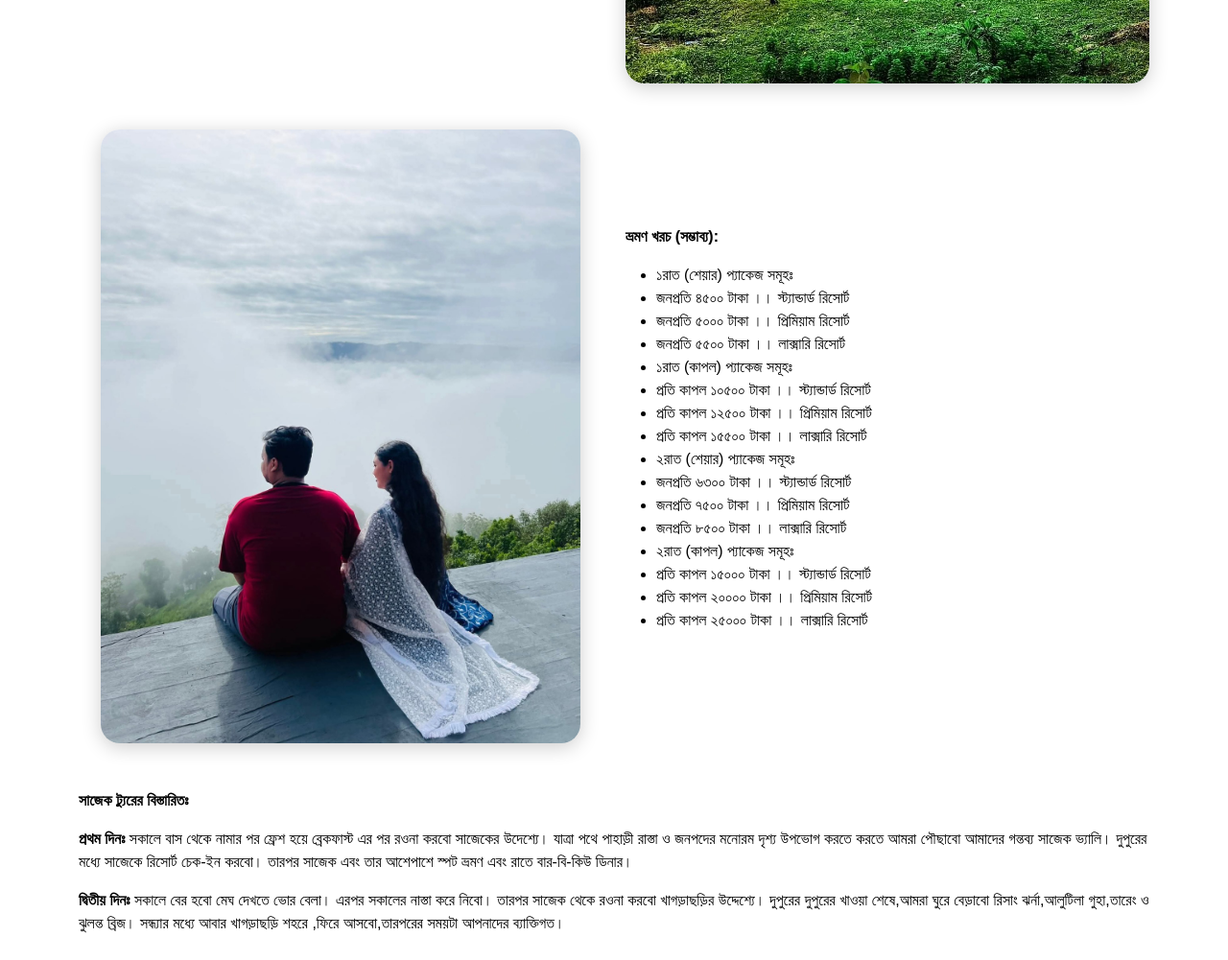
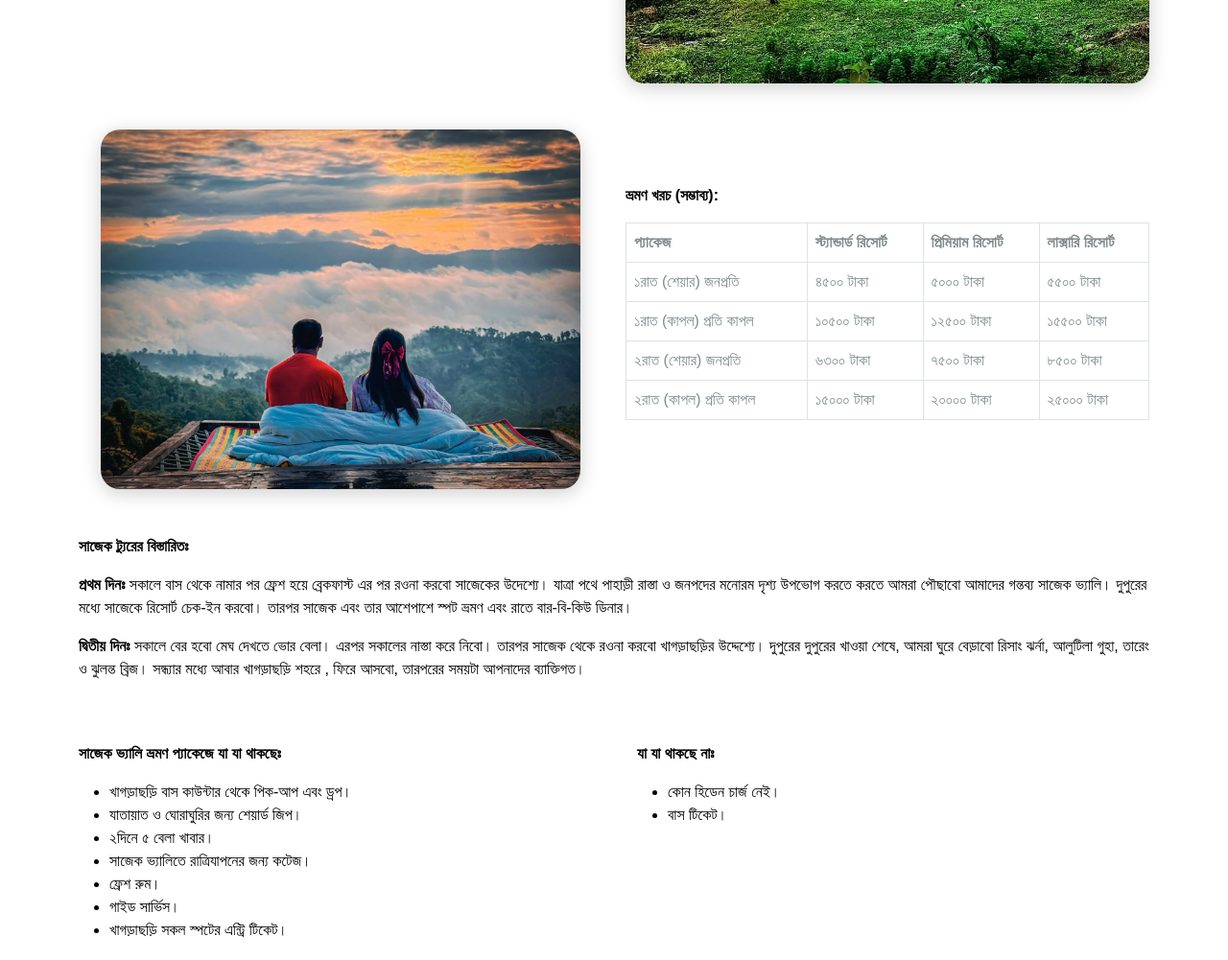
Before and after one commit to iamashruu/TourVistaBD, a plain HTML site: page packages/sajekvalley.html in a window 1280 px wide. Shown: the part 1220-2221 px from the top of the page at 96% size. Drawn offline with nearby package versions, Linux system fonts and the light colour scheme.

Commit message:
update sajek valley table format

```diff
--- a/packages/sajekvalley.html
+++ b/packages/sajekvalley.html
@@ -106,7 +106,43 @@
             style="display: flex; flex-wrap: wrap; margin-bottom: 3rem;">
             <div class="col-md-6" style="flex: 1; min-width: 300px;">
                 <p style="font-weight: bold;">ভ্রমণ খরচ (সম্ভাব্য):</p>
-                <ul>
+                <table class="table table-bordered" style="background: #fff;">
+                    <thead>
+                        <tr>
+                            <th>প্যাকেজ</th>
+                            <th>স্ট্যান্ডার্ড রিসোর্ট</th>
+                            <th>প্রিমিয়াম রিসোর্ট</th>
+                            <th>লাক্সারি রিসোর্ট</th>
+                        </tr>
+                    </thead>
+                    <tbody>
+                        <tr>
+                            <td>১রাত (শেয়ার) জনপ্রতি</td>
+                            <td>৪৫০০ টাকা</td>
+                            <td>৫০০০ টাকা</td>
+                            <td>৫৫০০ টাকা</td>
+                        </tr>
+                        <tr>
+                            <td>১রাত (কাপল) প্রতি কাপল</td>
+                            <td>১০৫০০ টাকা</td>
+                            <td>১২৫০০ টাকা</td>
+                            <td>১৫৫০০ টাকা</td>
+                        </tr>
+                        <tr>
+                            <td>২রাত (শেয়ার) জনপ্রতি</td>
+                            <td>৬৩০০ টাকা</td>
+                            <td>৭৫০০ টাকা</td>
+                            <td>৮৫০০ টাকা</td>
+                        </tr>
+                        <tr>
+                            <td>২রাত (কাপল) প্রতি কাপল</td>
+                            <td>১৫০০০ টাকা</td>
+                            <td>২০০০০ টাকা</td>
+                            <td>২৫০০০ টাকা</td>
+                        </tr>
+                    </tbody>
+                </table>
+                <!-- <ul>
                     <li>১রাত (শেয়ার) প্যাকেজ সমূহঃ</li>
                     <li>জনপ্রতি ৪৫০০ টাকা ।। স্ট্যান্ডার্ড রিসোর্ট</li>
                     <li>জনপ্রতি ৫০০০ টাকা ।। প্রিমিয়াম রিসোর্ট</li>
@@ -123,11 +159,11 @@
                     <li>প্রতি কাপল ১৫০০০ টাকা ।। স্ট্যান্ডার্ড রিসোর্ট</li>
                     <li>প্রতি কাপল ২০০০০ টাকা ।। প্রিমিয়াম রিসোর্ট</li>
                     <li>প্রতি কাপল ২৫০০০ টাকা ।। লাক্সারি রিসোর্ট</li>
-                </ul>
+                </ul> -->
 
             </div>
             <div class="col-md-6" style="flex: 1; min-width: 300px; text-align: center;">
-                <img src="../img/sajek/sajek3.jpg" alt="Sajek-Valley"
+                <img src="../img/sajek/sajek41.jpg" alt="Sajek-Valley"
                     style="width: 100%; max-height: 80dvh; max-width: 500px; border-radius: 20px; box-shadow: 0 4px 20px rgba(0,0,0,0.2);">
             </div>
         </div>
@@ -142,8 +178,8 @@
                 সাজেক এবং তার আশেপাশে স্পট ভ্রমণ এবং রাতে বার-বি-কিউ ডিনার।
                 </p>
                 <p><strong>দ্বিতীয় দিনঃ</strong> সকালে বের হবো মেঘ দেখতে ভোর বেলা। এরপর সকালের নাস্তা করে নিবো। তারপর সাজেক থেকে রওনা করবো খাগড়াছড়ির উদ্দেশ্যে।
-                দুপুরের দুপুরের খাওয়া শেষে,আমরা ঘুরে বেড়াবো রিসাং ঝর্না,আলুটিলা গুহা,তারেং ও ঝুলন্ত ব্রিজ। সন্ধ্যার মধ্যে আবার খাগড়াছড়ি শহরে
-                ,ফিরে আসবো,তারপরের সময়টা আপনাদের ব্যাক্তিগত।</p>
+                দুপুরের দুপুরের খাওয়া শেষে, আমরা ঘুরে বেড়াবো রিসাং ঝর্না, আলুটিলা গুহা, তারেং ও ঝুলন্ত ব্রিজ। সন্ধ্যার মধ্যে আবার খাগড়াছড়ি শহরে
+                , ফিরে আসবো, তারপরের সময়টা আপনাদের ব্যাক্তিগত।</p>
             </div>
         </div>
 
@@ -201,8 +237,8 @@
     <div class="col-md-6" style="flex: 1; min-width: 300px;">
         <p style="font-weight: bold;">কনফার্ম করার ডেডলাইনঃ</p>
         <ul>
-            <li>বুকিংয়ের নির্দিষ্ট কোন ডেডলাইন নেই।তবে আগে থেকে কনফার্ম করলে ভালো রুম পাওয়া যায়।</li>
-            <li>সাজেক ভ্যালি ট্যুর প্যাকেজ বুকিং কনফার্ম করার জন্য ৫০%টাকা বুকিং মানি হিসাবে অগ্রিম পেমেন্ট করতে হবে।</li>
+            <li>বুকিংয়ের নির্দিষ্ট কোন ডেডলাইন নেই। তবে আগে থেকে কনফার্ম করলে ভালো রুম পাওয়া যায়।</li>
+            <li>সাজেক ভ্যালি ট্যুর প্যাকেজ বুকিং কনফার্ম করার জন্য ৫০% টাকা বুকিং মানি হিসাবে অগ্রিম পেমেন্ট করতে হবে।</li>
         </ul>
         <p style="font-weight: bold;">বুকিং মানি জমা দেওয়ার পদ্ধতিঃ</p>
         <ul>
@@ -228,7 +264,7 @@
                 <ul>
                     ১ থেকে ৩ বছরের শিশুদের জন্য ফ্রি এবং ৩ থেকে ৮ বছরের শিশুদের জন্য আলোচনা চার্জ করা হবে।
                 </ul>
-                <p>নোটঃ ট্যুর শেষে ট্রাভেলারদের ফিডব্যাক ও ট্যুরের ছবি আমাদের সাথে শেয়ার করতে পারে্ন।</p>
+                <p><strong>নোটঃ </strong>ট্যুর শেষে ট্রাভেলারদের ফিডব্যাক ও ট্যুরের ছবি আমাদের সাথে শেয়ার করতে পারেন।</p>
             </div>
             <div class="col-md-6" style="flex: 1; min-width: 300px; text-align: center;">
                 <img src="../img/sajek/sajek1.jpg" alt="Sajek-Valley"
```
